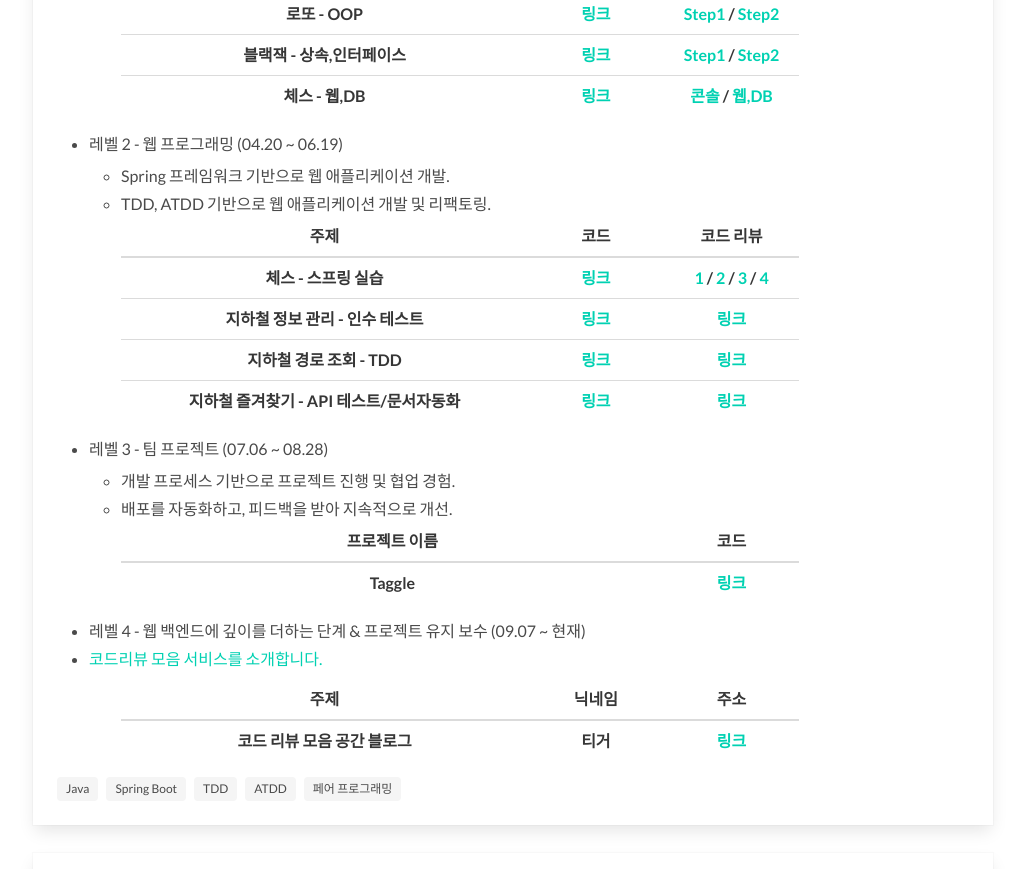
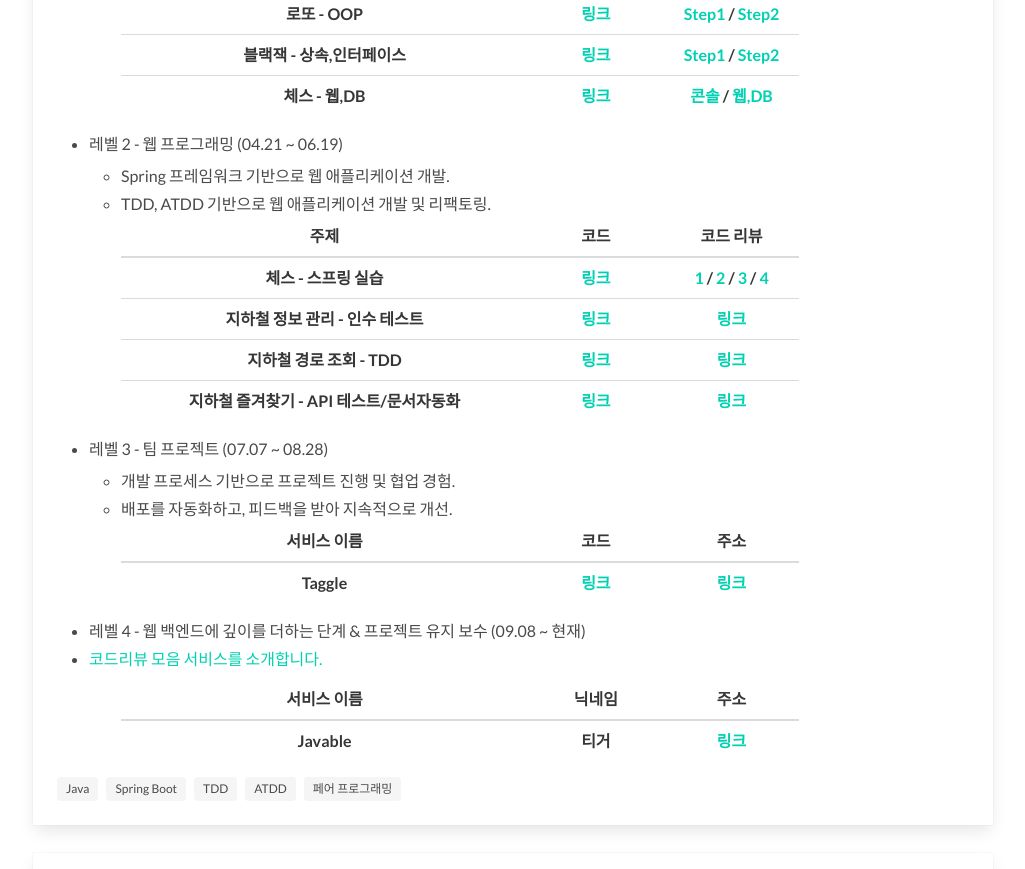
Before and after one commit to kimevanjunseok/portfolio, a plain HTML site: page index.html in a window 1280 px wide. Shown: the part 2020-2889 px from the top of the page, without its empty margins (127-1152 px from the left). Drawn offline with Linux system fonts and the light colour scheme.

Commit message:
refactor: education 수정

```diff
--- a/index.html
+++ b/index.html
@@ -92,9 +92,10 @@
             </ul>
             <div class="tags">
               <span class="tag">Python</span>
+              <span class="tag">Algorithm</span>
+              <span class="tag">CS</span>
               <span class="tag">Django</span>
               <span class="tag">Web</span>
-              <span class="tag">Algorithm</span>
               <span class="tag">Machine Learning</span>
             </div>
           </div>
@@ -234,7 +235,7 @@
                   </tbody>
                 </table>
               </ul>
-              <li>레벨 2 - 웹 프로그래밍 (04.20 ~ 06.19)</li>
+              <li>레벨 2 - 웹 프로그래밍 (04.21 ~ 06.19)</li>
               <ul>
                 <li>Spring 프레임워크 기반으로 웹 애플리케이션 개발.</li>
                 <li>TDD, ATDD 기반으로 웹 애플리케이션 개발 및 리팩토링.</li>
@@ -294,15 +295,16 @@
                   </tbody>
                 </table>
               </ul>
-              <li>레벨 3 - 팀 프로젝트 (07.06 ~ 08.28)</li>
+              <li>레벨 3 - 팀 프로젝트 (07.07 ~ 08.28)</li>
               <ul>
                 <li>개발 프로세스 기반으로 프로젝트 진행 및 협업 경험.</li>
                 <li>배포를 자동화하고, 피드백을 받아 지속적으로 개선.</li>
                 <table style="width:80%">
                   <thead>
                     <tr>
-                      <th style="text-align: center; width: 80%;">프로젝트 이름</th>
+                      <th style="text-align: center; width: 60%;">서비스 이름</th>
                       <th style="text-align: center; width: 20%;">코드</th>
+                      <th style="text-align: center; width: 20%;">주소</th>
                     </tr>
                   </thead>
                   <tbody>
@@ -311,26 +313,28 @@
                       <td style="text-align: center;"><strong><a
                             href="https://github.com/woowacourse-teams/2020-taggle/">링크</a></strong>
                       </td>
+                      <td style="text-align: center;"><strong><a href="https://taggle.kr">링크</a></strong>
+                      </td>
                     </tr>
                   </tbody>
                 </table>
               </ul>
-              <li>레벨 4 - 웹 백엔드에 깊이를 더하는 단계 & 프로젝트 유지 보수 (09.07 ~ 현재)</li>
+              <li>레벨 4 - 웹 백엔드에 깊이를 더하는 단계 & 프로젝트 유지 보수 (09.08 ~ 현재)</li>
               <li><a href="https://woowabros.github.io/techcourse/2020/06/05/techcourse-javable.html">코드리뷰 모음 서비스를
                   소개합니다.</a></li>
               <ul>
                 <table style="width:80%">
                   <thead>
                     <tr>
-                      <th style="text-align: center; width: 60%;">주제</th>
+                      <th style="text-align: center; width: 60%;">서비스 이름</th>
                       <th style="text-align: center; width: 20%;">닉네임</th>
                       <th style="text-align: center; width: 20%;">주소</th>
                     </tr>
                   </thead>
                   <tbody>
                     <tr>
-                      <td style="text-align: center;"><strong>코드 리뷰 모음 공간
-                          블로그</strong></td>
+                      <td style="text-align: center;"><strong>Javable</strong>
+                      </td>
                       <td style="text-align: center;"><strong>티거</strong>
                       </td>
                       <td style="text-align: center;"><strong><a
```
